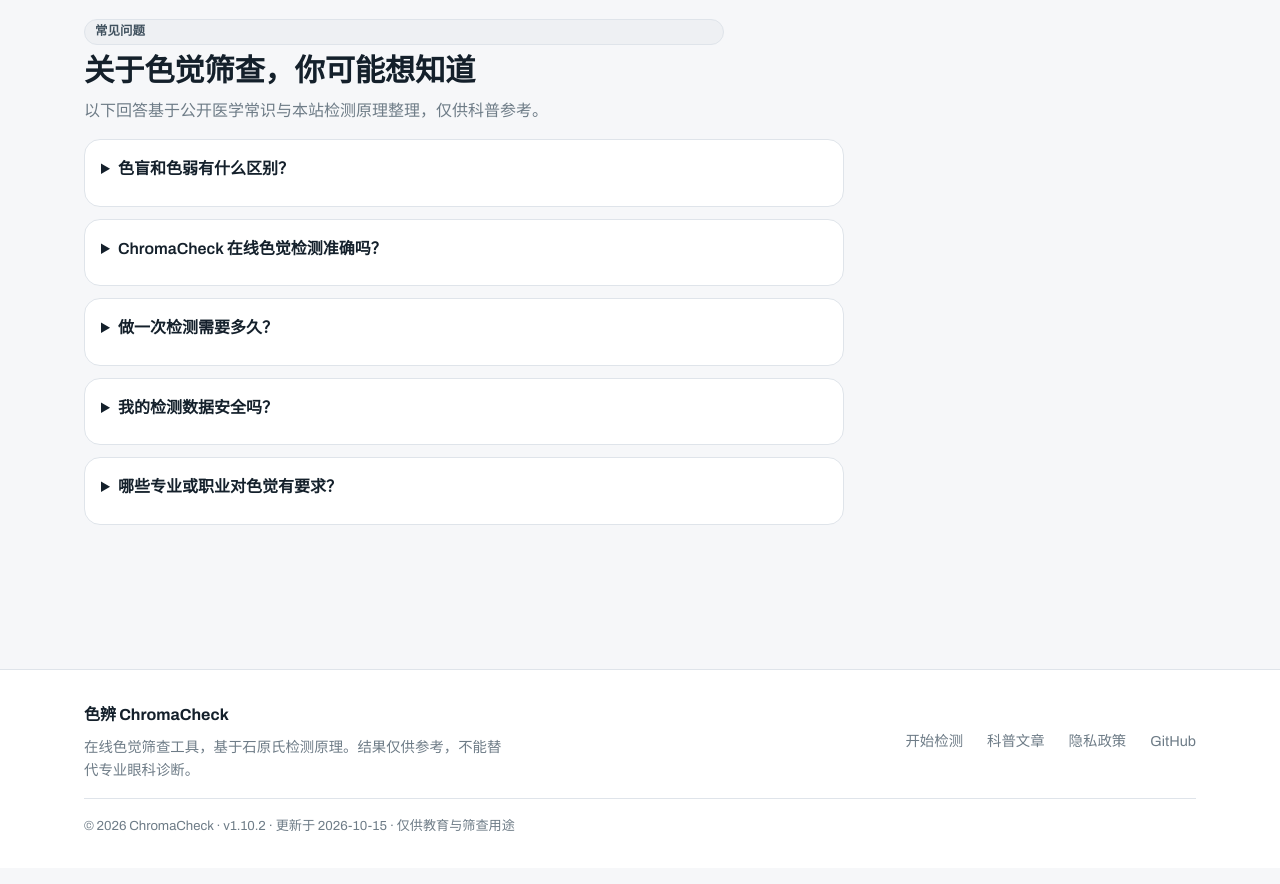
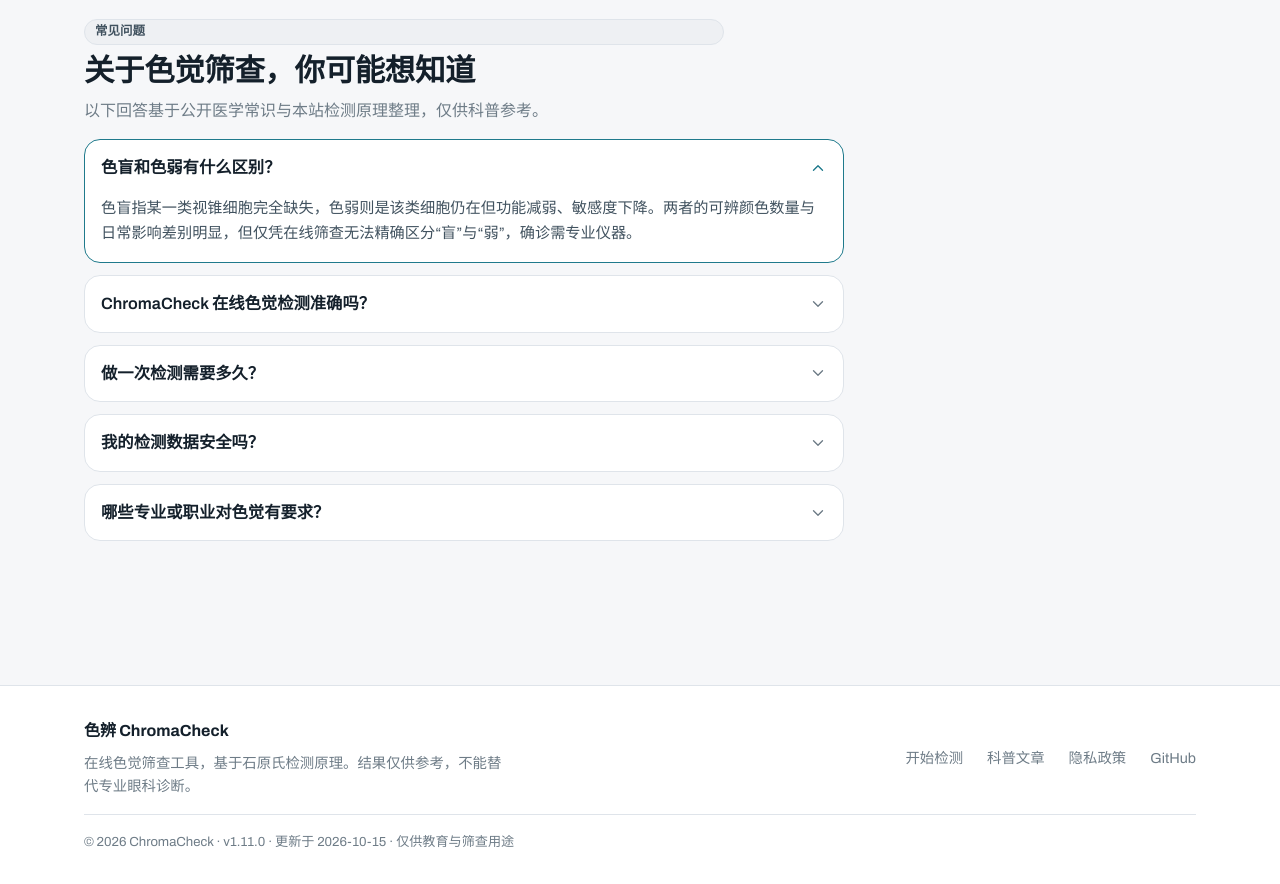
Before and after one commit to sutchan/ChromaCheck, a Next.js app: page / in a window 1280 px wide. Shown: the part 1720-2604 px from the top of the page. Built offline with nearby package versions, Linux system fonts and the light colour scheme.

Commit message:
feat: 升级首页FAQ为带旋转箭头的手风琴UI
新增chevron图标，修改FAQ组件使用手风琴样式，添加展开/折叠动画、品牌色高亮等效果，同步更新版本号和文档

```diff
--- a/app/globals.css
+++ b/app/globals.css
@@ -355,6 +355,62 @@
   .muted {
     color: var(--fg-mute);
   }
+
+  /* 首页常见问题（FAQ）手风琴 */
+  .faq-list {
+    display: flex;
+    flex-direction: column;
+    gap: var(--s-3);
+    max-width: 760px;
+  }
+  .faq-item {
+    border: 1px solid var(--border);
+    border-radius: var(--r-lg);
+    background: var(--bg-elev);
+    overflow: hidden;
+    transition: border-color 0.15s ease, box-shadow 0.15s ease;
+  }
+  .faq-item[open] {
+    border-color: var(--brand);
+    box-shadow: var(--sh-1);
+  }
+  .faq-q {
+    list-style: none;
+    cursor: pointer;
+    display: flex;
+    align-items: center;
+    justify-content: space-between;
+    gap: var(--s-3);
+    padding: var(--s-4);
+    font-weight: 600;
+    font-size: 1.02rem;
+    line-height: 1.45;
+    transition: background 0.15s ease, color 0.15s ease;
+  }
+  .faq-q::-webkit-details-marker { display: none; }
+  .faq-q::marker { content: ''; }
+  .faq-q:hover { background: var(--bg); }
+  .faq-q:focus-visible { outline: 2px solid var(--focus); outline-offset: -2px; }
+  .faq-marker {
+    flex: none;
+    color: var(--fg-mute);
+    transition: transform 0.2s ease, color 0.2s ease;
+  }
+  .faq-item[open] .faq-marker {
+    transform: rotate(180deg);
+    color: var(--brand);
+  }
+  .faq-a {
+    padding: 0 var(--s-4) var(--s-4);
+    color: var(--fg-soft);
+    font-size: 0.95rem;
+    line-height: 1.65;
+    animation: faq-fade 0.2s ease;
+  }
+  @keyframes faq-fade {
+    from { opacity: 0; transform: translateY(-4px); }
+    to { opacity: 1; transform: none; }
+  }
   .stack {
     display: flex;
     flex-direction: column;
--- a/components/common/Icon.tsx
+++ b/components/common/Icon.tsx
@@ -1,5 +1,5 @@
 // components/common/Icon.tsx — 内联 SVG 图标（currentColor）
-// chromacheck v1.8.0
+// chromacheck v1.11.0
 import React from 'react';
 
 const PATHS: Record<string, React.ReactNode> = {
@@ -69,6 +69,7 @@ const PATHS: Record<string, React.ReactNode> = {
     </>
   ),
   arrowRight: <path d="M5 12h14m0 0-6-6m6 6-6 6" />,
+  chevron: <path d="m6 9 6 6 6-6" />,
   trash: <path d="M4 7h16M9 7V5a1 1 0 0 1 1-1h4a1 1 0 0 1 1 1v2m-9 0 1 13a1 1 0 0 0 1 1h6a1 1 0 0 0 1-1l1-13" />,
   shield: <path d="M12 3 5 6v5c0 4.5 3 8 7 10 4-2 7-5.5 7-10V6l-7-3Z" />,
   clock: (
--- a/components/home/HomeFaq.tsx
+++ b/components/home/HomeFaq.tsx
@@ -1,9 +1,10 @@
 // components/home/HomeFaq.tsx — 首页常见问题（含 FAQPage 结构化数据）
-// chromacheck v1.9.0
+// chromacheck v1.11.0
 'use client';
 
 import React from 'react';
 import { JsonLd } from '@/components/seo/JsonLd';
+import { Icon } from '@/components/common/Icon';
 import { useLang } from '@/components/layout/LangProvider';
 import type { DictKey } from '@/lib/i18n';
 
@@ -39,11 +40,14 @@ export function HomeFaq() {
         </p>
       </div>
 
-      <div className="stack" style={{ gap: 'var(--s-3)', maxWidth: 760 }}>
-        {faqs.map((f) => (
-          <details key={f.q} className="card stack" style={{ gap: 'var(--s-2)', padding: 'var(--s-4)' }}>
-            <summary style={{ fontWeight: 600, cursor: 'pointer' }}>{f.q}</summary>
-            <p className="muted" style={{ margin: 0, fontSize: '0.95rem' }}>{f.a}</p>
+      <div className="faq-list">
+        {faqs.map((f, i) => (
+          <details key={f.q} className="faq-item" open={i === 0}>
+            <summary className="faq-q">
+              <span>{f.q}</span>
+              <Icon name="chevron" size={18} className="faq-marker" />
+            </summary>
+            <p className="faq-a" style={{ margin: 0 }}>{f.a}</p>
           </details>
         ))}
       </div>
--- a/package.json
+++ b/package.json
@@ -1,6 +1,6 @@
 {
   "name": "chromacheck",
-  "version": "1.10.2",
+  "version": "1.11.0",
   "private": true,
   "description": "色辨 ChromaCheck — 在线色觉检测 Web 应用（Next.js 14 + TS + Tailwind）",
   "keywords": ["color-blindness", "color-vision", "ishihara", "color-vision-test", "d15", "hue-arrangement", "nextjs", "typescript", "tailwindcss", "pwa", "accessibility", "screening"],
```
Also changed, not shown: .codebuddy/memory/2026-11-02.md (added), .codebuddy/memory/MEMORY.md, 4 other files (tests, documents, lock files or other folders).
